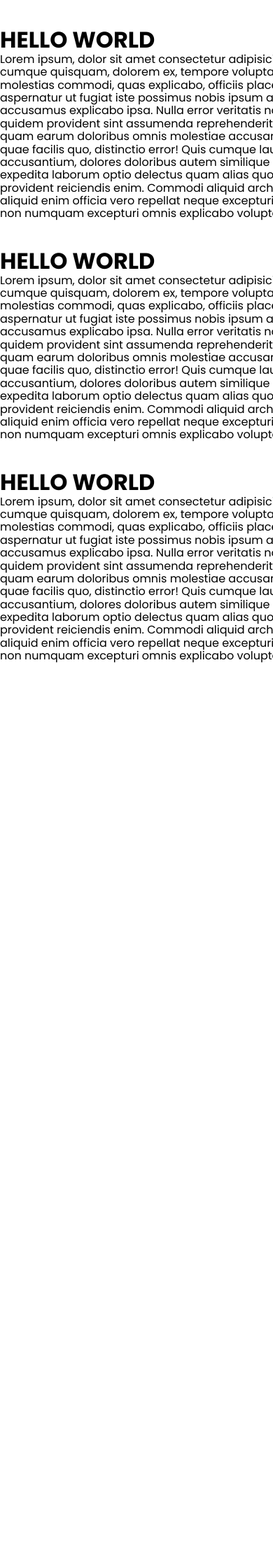
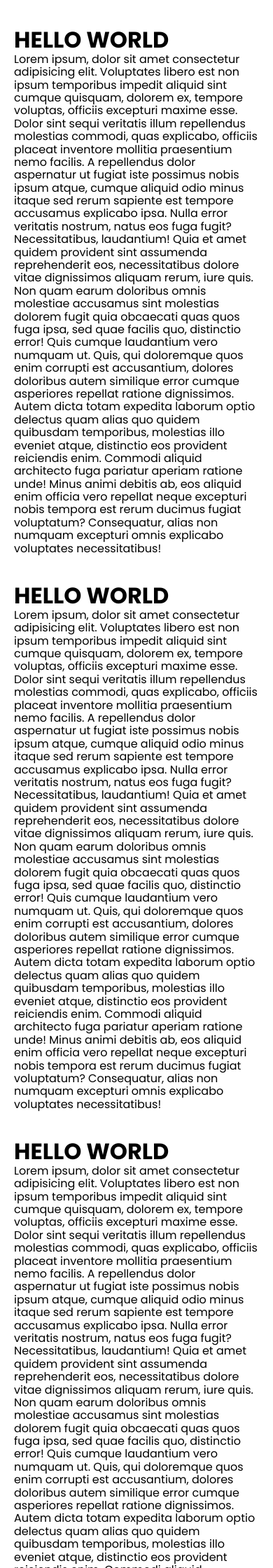
Before and after one commit to leoncantillo/MiscelaneaELLO, a PHP site: page /view/html/home.php in a window 390 px wide; the page is wider, and only the part inside the window is pictured. Shown: the part 765-3005 px from the top of that part at 70% size. Before the commit the page ends 1712 px from the top of that part, so only its background shows below. Run offline with PHP 8.4, Linux system fonts and the light colour scheme.

Commit message:
Estilos responsive para el parrafo de la página home.

```diff
--- a/view/css/home.css
+++ b/view/css/home.css
@@ -27,5 +27,6 @@
 
 .parrafo{
     margin: 40px auto;
-    width: 1000px;
+    max-width: 1000px;
+    padding: 0 20px;
 }
```
